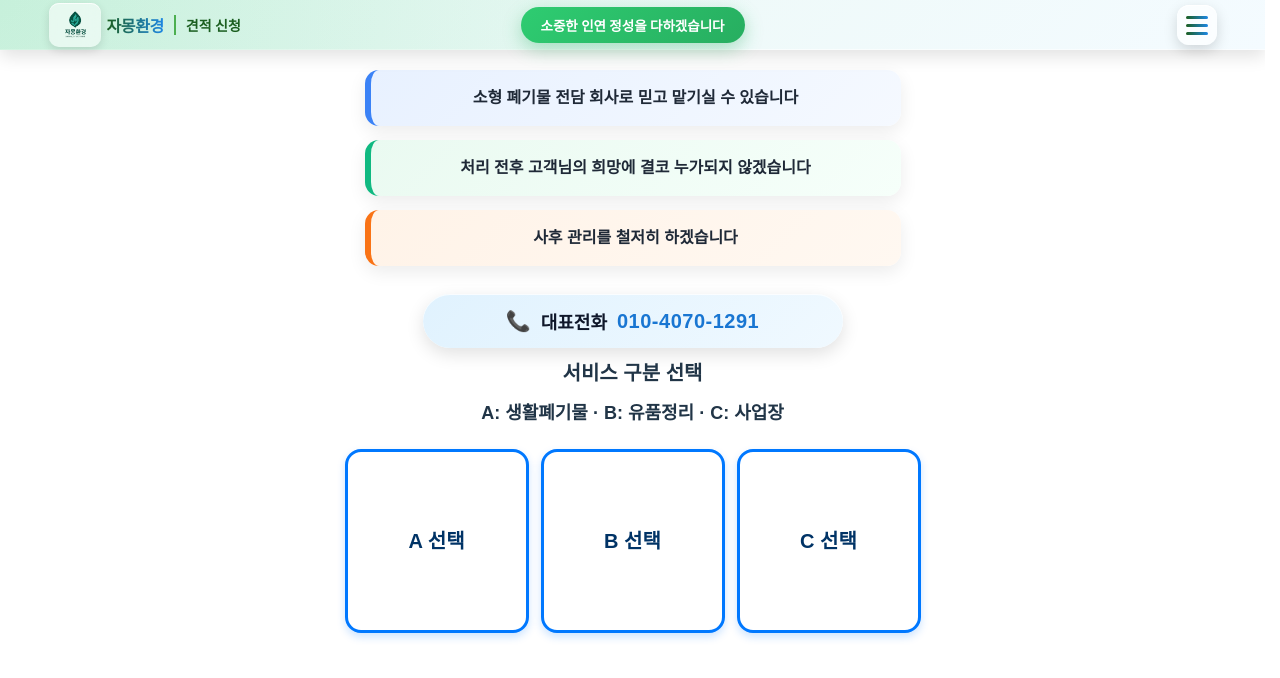
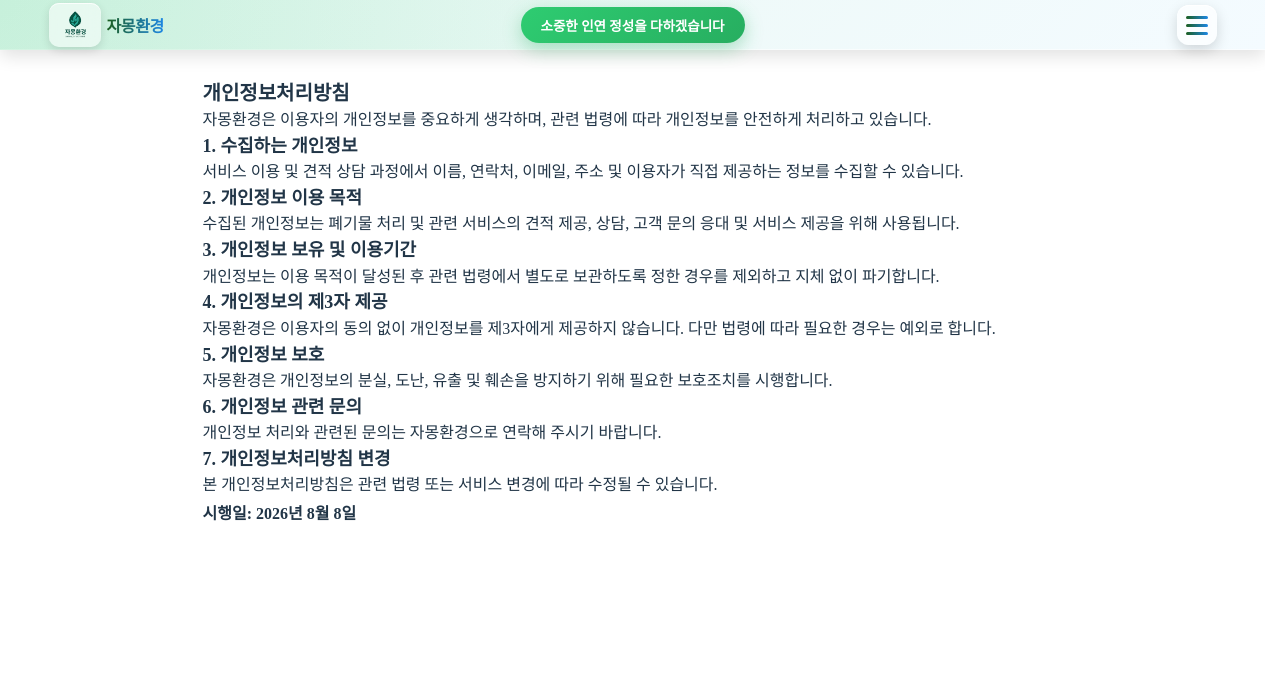
Before and after one commit to hwang-jy/jamong-environment, a React (Vite) app in the folder client/: page /privacy in a window 1280 px wide. Before the commit this address led to /. Shown: the top 678 px of the page. Built offline with nearby package versions, Linux system fonts and the light colour scheme.

Commit message:
Add privacy policy page

```diff
--- a/client/src/App.jsx
+++ b/client/src/App.jsx
@@ -10,6 +10,7 @@ import CompanyIntro from "./pages/Company/CompanyIntro";
 import ResultA from "./pages/ResultA";
 import ResultB from "./pages/ResultB";
 import ResultC from "./pages/ResultC";
+import PrivacyPolicy from "./pages/PrivacyPolicy";
 
 import AdminHome from "./pages/admin/AdminHome";
 import AdminWastes from "./pages/admin/AdminWastes";
@@ -28,6 +29,7 @@ function App() {
         <Route path="resultA" element={<ResultA />} />
         <Route path="resultB" element={<ResultB />} />
         <Route path="resultC" element={<ResultC />} />
+        <Route path="privacy" element={<PrivacyPolicy />} />
       </Route>
 
       {/* 관리자 로그인 */}
--- /dev/null
+++ b/client/src/pages/PrivacyPolicy.jsx
@@ -0,0 +1,68 @@
+import React from "react";
+
+function PrivacyPolicy() {
+  return (
+    <div style={{
+      maxWidth: "900px",
+      margin: "0 auto",
+      padding: "30px 20px",
+      lineHeight: "1.8"
+    }}>
+      <h1>개인정보처리방침</h1>
+
+      <p>
+        자몽환경은 이용자의 개인정보를 중요하게 생각하며,
+        관련 법령에 따라 개인정보를 안전하게 처리하고 있습니다.
+      </p>
+
+      <h2>1. 수집하는 개인정보</h2>
+      <p>
+        서비스 이용 및 견적 상담 과정에서 이름, 연락처, 이메일,
+        주소 및 이용자가 직접 제공하는 정보를 수집할 수 있습니다.
+      </p>
+
+      <h2>2. 개인정보 이용 목적</h2>
+      <p>
+        수집된 개인정보는 폐기물 처리 및 관련 서비스의 견적 제공,
+        상담, 고객 문의 응대 및 서비스 제공을 위해 사용됩니다.
+      </p>
+
+      <h2>3. 개인정보 보유 및 이용기간</h2>
+      <p>
+        개인정보는 이용 목적이 달성된 후 관련 법령에서 별도로
+        보관하도록 정한 경우를 제외하고 지체 없이 파기합니다.
+      </p>
+
+      <h2>4. 개인정보의 제3자 제공</h2>
+      <p>
+        자몽환경은 이용자의 동의 없이 개인정보를 제3자에게
+        제공하지 않습니다. 다만 법령에 따라 필요한 경우는
+        예외로 합니다.
+      </p>
+
+      <h2>5. 개인정보 보호</h2>
+      <p>
+        자몽환경은 개인정보의 분실, 도난, 유출 및 훼손을 방지하기
+        위해 필요한 보호조치를 시행합니다.
+      </p>
+
+      <h2>6. 개인정보 관련 문의</h2>
+      <p>
+        개인정보 처리와 관련된 문의는 자몽환경으로 연락해 주시기
+        바랍니다.
+      </p>
+
+      <h2>7. 개인정보처리방침 변경</h2>
+      <p>
+        본 개인정보처리방침은 관련 법령 또는 서비스 변경에 따라
+        수정될 수 있습니다.
+      </p>
+
+      <p>
+        <strong>시행일: 2026년 8월 8일</strong>
+      </p>
+    </div>
+  );
+}
+
+export default PrivacyPolicy;
--- a/client/src/pages/ResultCommon.css
+++ b/client/src/pages/ResultCommon.css
@@ -249,15 +249,18 @@ input[readonly] {
   background: #FEE500;
   color: #111827;
 
-  padding: 14px 22px;
+  padding: 16px 26px;
   border-radius: 999px;
+  border: none;
 
-  font-weight: 700;
+  font-size: 20px;
+  font-weight: 800;
   text-decoration: none;
+  white-space: nowrap;
 
   box-shadow: 0 6px 18px rgba(0,0,0,0.2);
-
   transition: 0.2s;
+  cursor: pointer;
 }
 
 .kakao-btn:hover {
@@ -426,7 +429,7 @@ input[readonly] {
    모바일 반응형 (요구사항)
 ================================ */
 @media (max-width: 640px) {
-    .floating-consult {
+  .floating-consult {
     right: 16px;
     bottom: 90px;
   }
@@ -435,6 +438,10 @@ input[readonly] {
     gap: 12px;
   }
 
+  .kakao-btn {
+    font-size: 19px;
+    padding: 15px 22px;
+  }
   .resultA-container {
     padding: 16px;
     border-radius: 12px;
```
Also changed, not shown: 5 other files (tests, documents, lock files or other folders).
